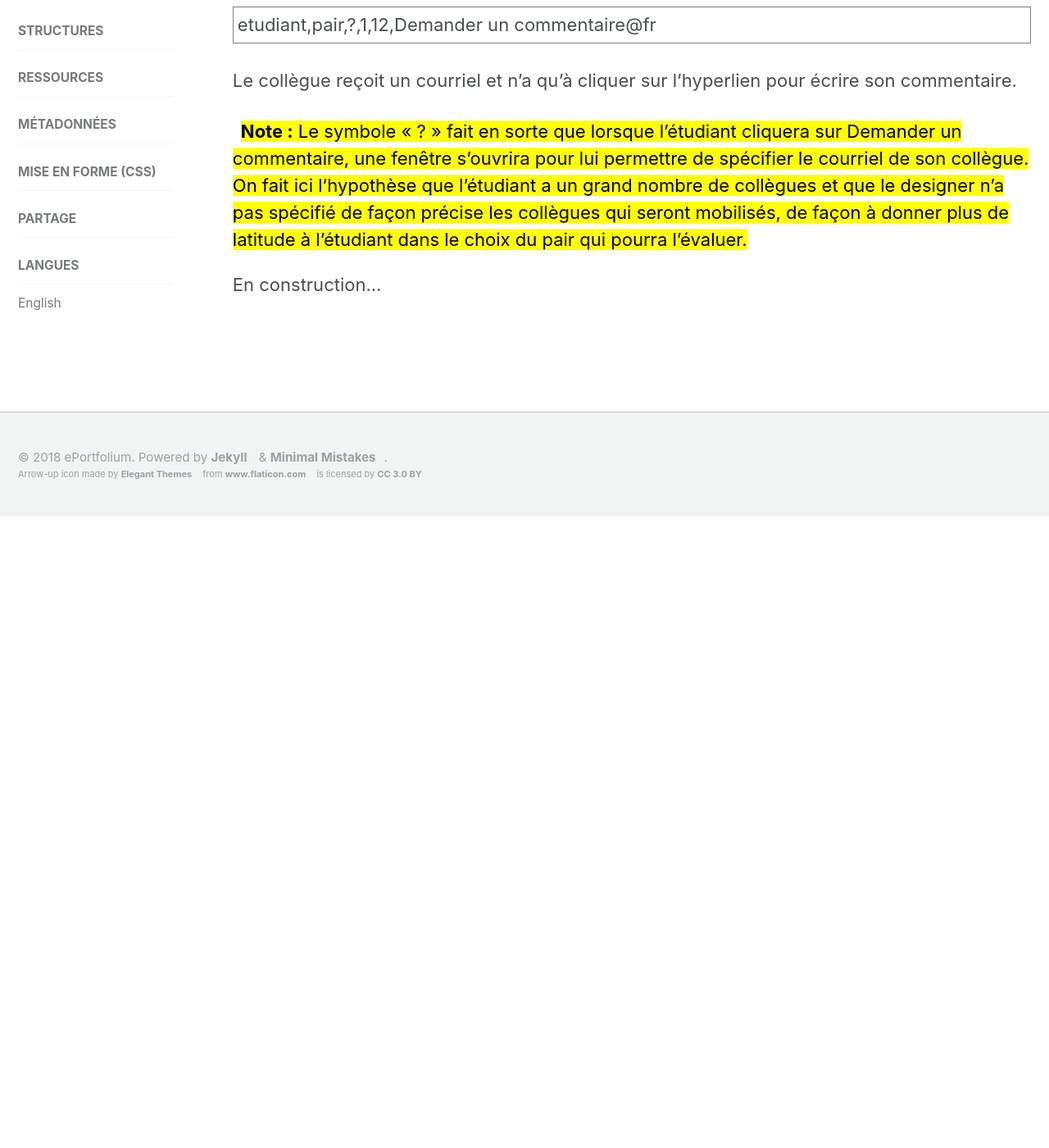
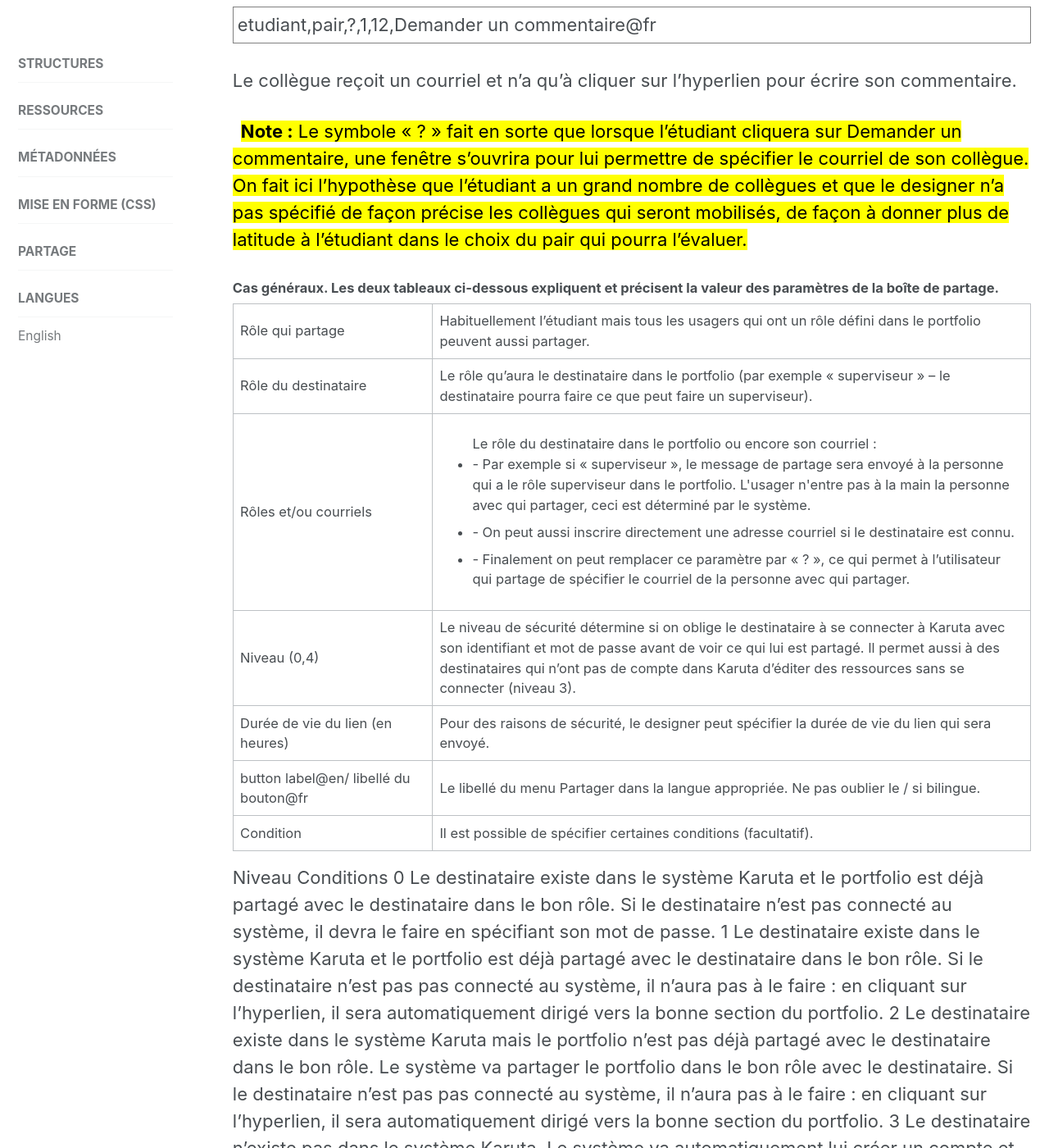
Before and after one commit to karutaproject/karuta-frontend-documentation, a Jekyll site: the page built from _pages/sharing_fr.html, in a window 1280 px wide and 1400 px high, scrolled down 3605 px. Shown: the whole window at 82% size. Built offline with Jekyll 4.4.1, drawn with Linux system fonts in a browser that asks for light colours; before the commit the page ends 4235 px from its top, so only the background shows below that; some of the changed text lies outside the part shown.

Commit message:
Mise à jour Partage

```diff
--- a/_pages/sharing_fr.html
+++ b/_pages/sharing_fr.html
@@ -82,5 +82,67 @@ et que le designer n’a pas spécifié de façon précise les collègues qui se
 l’étudiant dans le choix du pair qui pourra l’évaluer.</mark>
 
 
+<h4>Cas généraux. Les deux tableaux ci-dessous expliquent et précisent la valeur des paramètres de la boîte de partage.</h4>
 
-<p>En construction...</p>
+<table>
+	<tr>
+		<td width='25%'>Rôle qui partage</td>
+		<td>Habituellement l’étudiant mais tous les usagers qui ont un rôle défini dans le portfolio peuvent aussi partager.</td>
+	</tr>
+	<tr>
+		<td>Rôle du destinataire
+		<td>Le rôle qu’aura le destinataire dans le portfolio (par exemple « superviseur » – le destinataire pourra faire ce que peut faire un superviseur).
+	</tr>
+	<tr>
+		<td>Rôles et/ou courriels </td>
+		<td><ul>Le rôle du destinataire dans le portfolio ou encore son courriel :
+			<li>- Par exemple si « superviseur », le message de partage sera envoyé à la personne qui a le rôle superviseur
+			 dans le portfolio. L'usager n'entre pas à la main la personne avec qui partager, ceci est déterminé par le système.</li>
+			<li>- On peut aussi inscrire directement une adresse courriel si le destinataire est connu.</li>
+			<li>- Finalement on peut remplacer ce paramètre par « ? », ce qui permet à l’utilisateur qui partage de spécifier le courriel de la personne avec qui partager.</li>
+			</ul>
+		</td>
+	</tr>
+	<tr>
+		<td>Niveau (0,4)</td>
+		<td>Le niveau de sécurité détermine si on oblige le destinataire à se connecter à Karuta avec son identifiant et mot de passe
+		 avant de voir ce qui lui est partagé.  Il permet aussi à des destinataires
+		  qui n’ont pas de compte dans Karuta d’éditer des ressources sans se connecter (niveau 3).</td>
+	</tr>
+	<tr>
+		<td>Durée de vie du lien (en heures)</td>
+		<td>Pour des raisons de sécurité, le designer peut spécifier la durée de vie du lien qui sera envoyé.</td>
+	</tr>
+	<tr>
+		<td>button label@en/ libellé du bouton@fr</td>
+		<td>Le libellé du menu Partager dans la langue appropriée.  Ne pas oublier le / si bilingue.</td>
+	</tr>
+	<tr>
+		<td>Condition</td>
+		<td>Il est possible de spécifier certaines conditions (facultatif).</td>
+	</tr>
+ </table>
+
+Niveau
+
+Conditions
+
+0
+
+Le destinataire existe dans le système Karuta et le portfolio est déjà partagé avec le destinataire dans le bon rôle. Si le destinataire n’est pas connecté au système, il devra le faire en spécifiant son mot de passe.
+
+1
+
+Le destinataire existe dans le système Karuta et le portfolio est déjà partagé avec le destinataire dans le bon rôle. Si le destinataire n’est pas pas connecté au système, il n’aura pas à le faire : en cliquant sur l’hyperlien, il sera automatiquement dirigé vers la bonne section du portfolio.
+
+2
+
+Le destinataire existe dans le système Karuta mais le portfolio n’est pas déjà partagé avec le destinataire dans le bon rôle.  Le système va partager le portfolio dans le bon rôle avec le destinataire. Si le destinataire n’est pas pas connecté au système, il n’aura pas à le faire : en cliquant sur l’hyperlien, il sera automatiquement dirigé vers la bonne section du portfolio.
+
+3
+
+Le destinataire n’existe pas dans le système Karuta. Le système va automatiquement lui créer un compte et lui partager le portfolio dans le bon rôle. Le compte créé est temporaire.
+
+4
+
+Le destinataire qui reçoit le courriel a accès en lecture seulement au contenu de la section du portfolio partagé avec lui. Lors de l’instanciation, le rôle all doit être partagé avec l’utilisateur public.  Le niveau 4 ressemble beaucoup au cas 1 décrit plus haut mais est beaucoup plus flexible; entre autres on peut limiter le nombre d’heures durant lesquelles un accès en lecture sera possible (cas 5).
```
